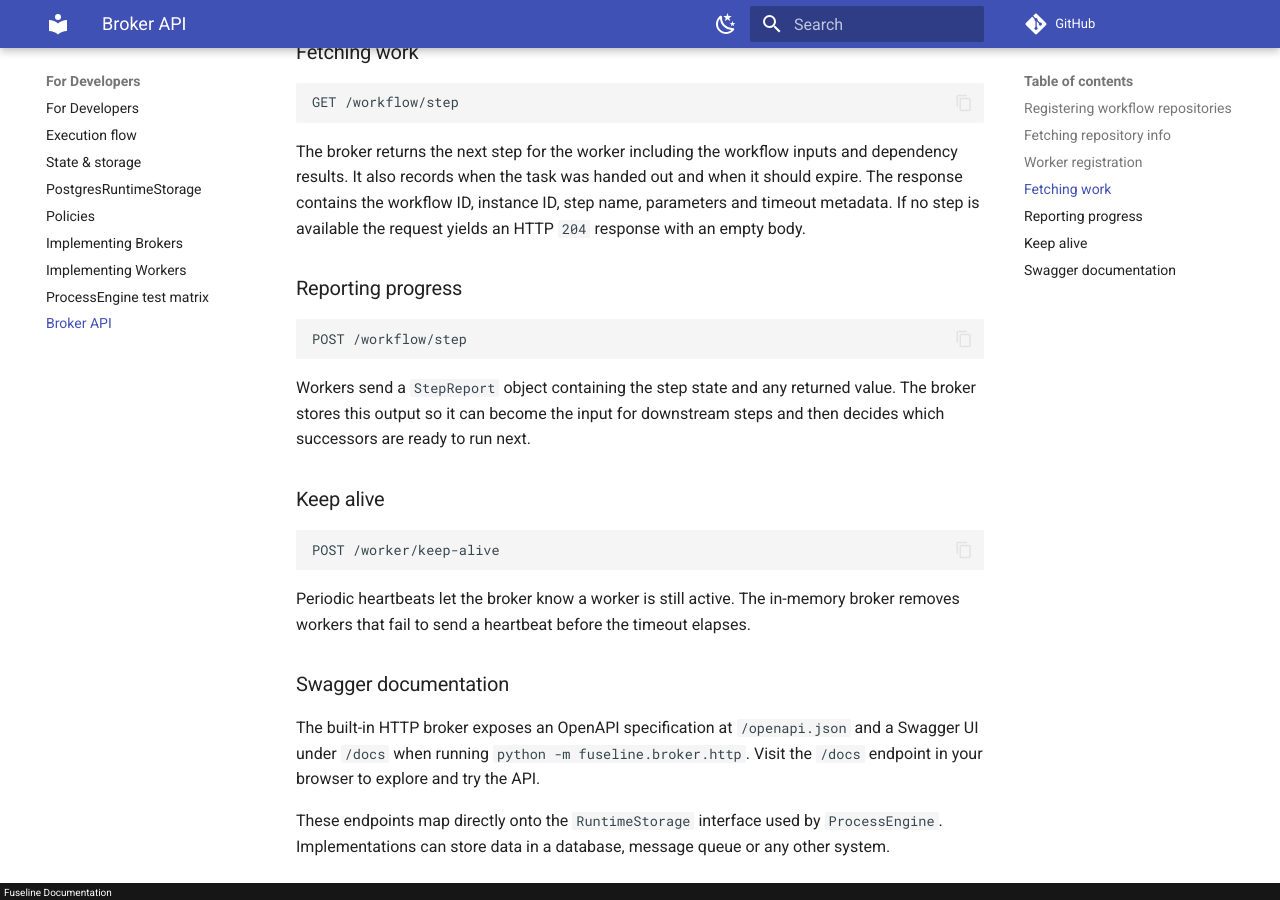
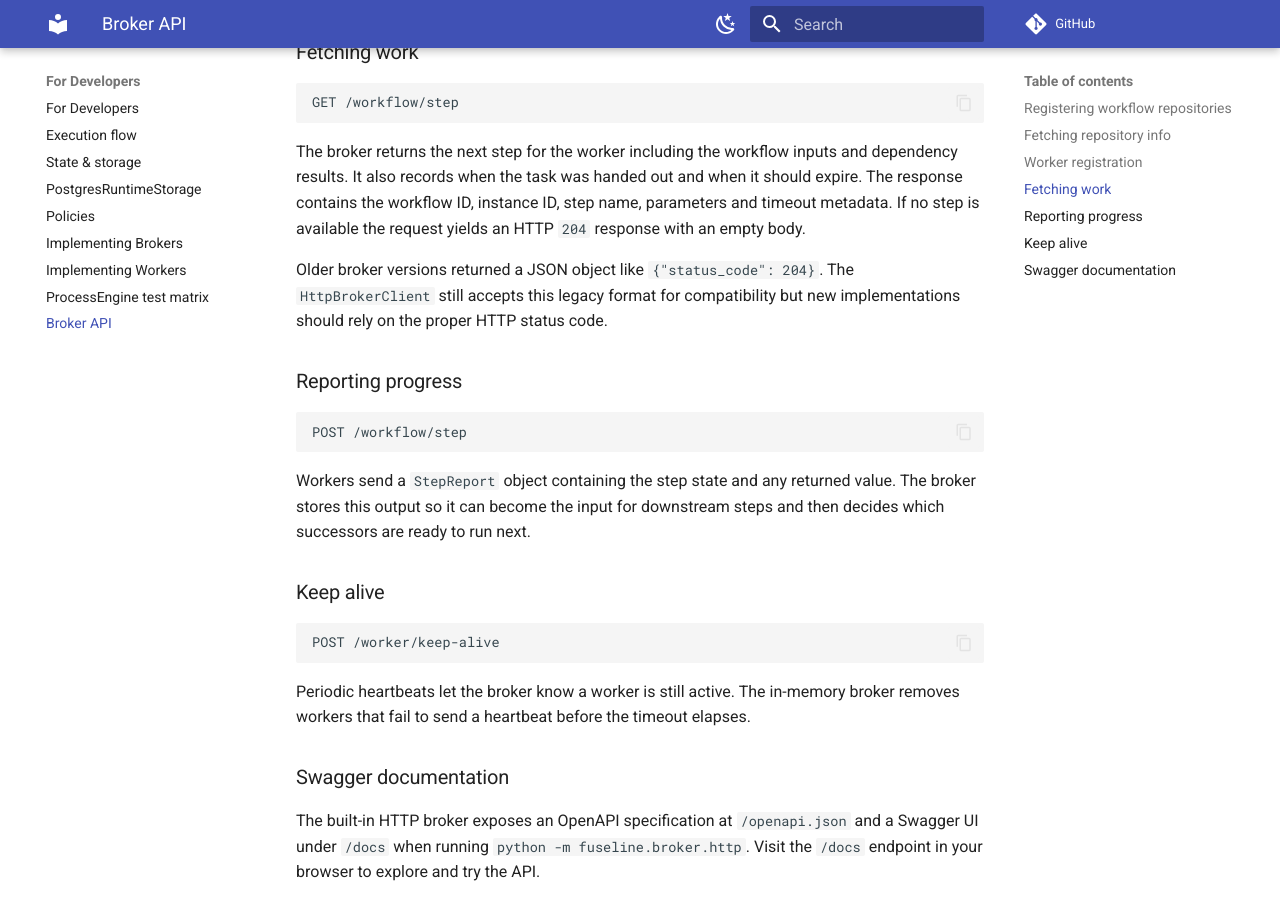
Before and after one commit to jsam/fuseline, an MkDocs documentation site: the page built from docs/for-developers/broker-api.md, in a window 1280 px wide and 900 px high, scrolled down 932 px. Built offline with MkDocs 1.6.1 and Material for MkDocs 9.7.7, drawn with Linux system fonts in a browser that asks for light colours; comment, search, counter and statistics services are not loaded.

Commit message:
fix legacy 204 responses

````diff
--- a/docs/for-developers/broker-api.md
+++ b/docs/for-developers/broker-api.md
@@ -54,6 +54,10 @@ workflow ID, instance ID, step name, parameters and timeout metadata.
 If no step is available the request yields an HTTP ``204`` response
 with an empty body.
 
+Older broker versions returned a JSON object like ``{"status_code": 204}``.  The
+``HttpBrokerClient`` still accepts this legacy format for compatibility but new
+implementations should rely on the proper HTTP status code.
+
 ### Reporting progress
 
 ```
````
Also changed, not shown: 1 other file.
